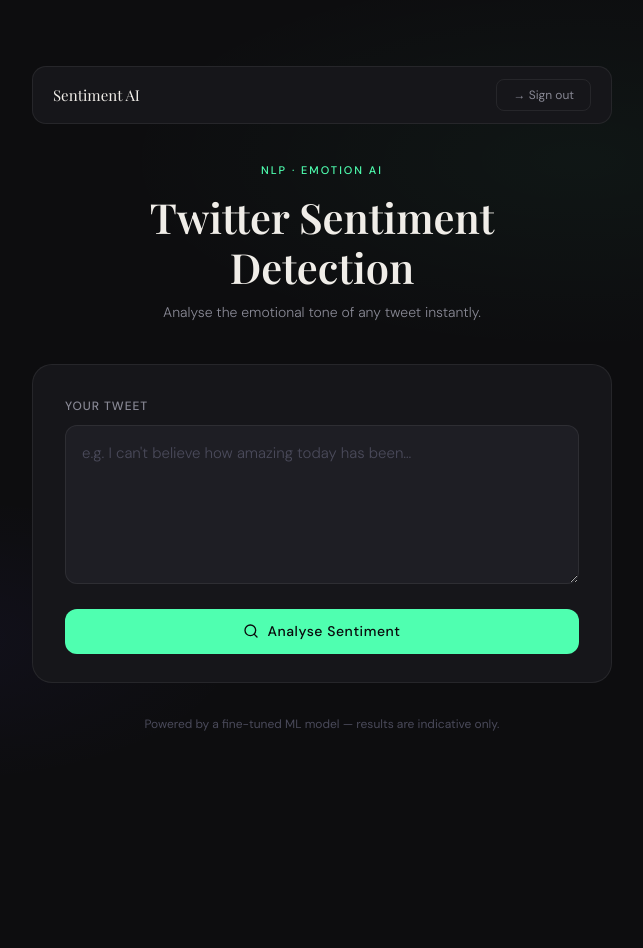
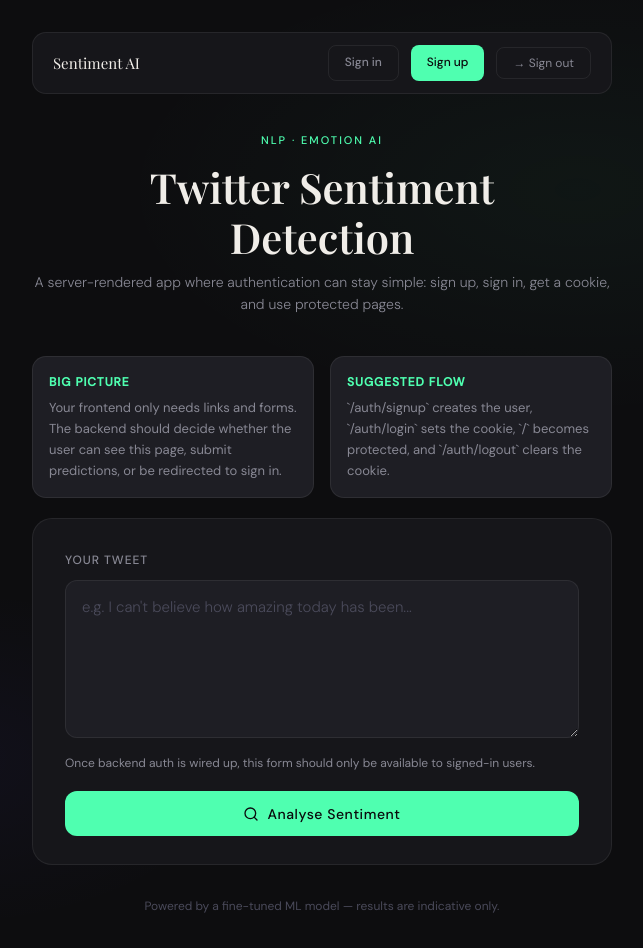
Before and after one commit to AvanindraBose/Twitter-Sentiment-Detection, a FastAPI app: page / in a window 1280 px wide. Shown: the whole page, without its empty margins (318-961 px from the left). Before the commit the page ends 731 px from the top, so only its background shows below. Run offline with FastAPI, Linux system fonts and the light colour scheme; parts of the project's set-up code (start-up, migrations or seed data) failed here and were passed over.

Commit message:
Made Few Changes to the Frontend

```diff
--- a/backend/static/style.css
+++ b/backend/static/style.css
@@ -329,6 +329,7 @@
   display: flex;
   align-items: center;
   justify-content: space-between;
+  gap: 1rem;
   padding: 0.75rem 1.25rem;
   background: var(--surface);
   border: 0.5px solid var(--border);
@@ -336,10 +337,51 @@
   margin-bottom: 2rem;
 }
 
-.topnav .nav-brand {
+.topnav .nav-brand,
+.topnav .nav-link {
   font-family: var(--font-display);
   font-size: 15px;
   color: var(--text-primary);
+  text-decoration: none;
+}
+
+.nav-actions {
+  display: flex;
+  align-items: center;
+  justify-content: flex-end;
+  gap: 0.75rem;
+  flex-wrap: wrap;
+}
+
+.btn-nav-primary,
+.btn-nav-secondary {
+  display: inline-flex;
+  align-items: center;
+  justify-content: center;
+  min-height: 36px;
+  padding: 0.45rem 1rem;
+  border-radius: 8px;
+  font-size: 12px;
+  font-weight: 500;
+  text-decoration: none;
+  transition: opacity 0.2s, border-color 0.2s, color 0.2s;
+}
+
+.btn-nav-primary {
+  background: var(--accent);
+  color: #0a0a0c;
+  border: none;
+}
+
+.btn-nav-secondary {
+  background: transparent;
+  color: var(--text-secondary);
+  border: 0.5px solid var(--border);
+}
+
+.btn-nav-primary:hover,
+.btn-nav-secondary:hover {
+  opacity: 0.9;
 }
 
 .topnav .btn-logout {
@@ -363,3 +405,71 @@
   color: #ff5f5f;
   border-color: rgba(255,95,95,0.3);
 }
+
+.auth-topnav {
+  margin-bottom: 1.5rem;
+}
+
+.auth-intro,
+.auth-overview-card {
+  background: var(--surface-2);
+  border: 0.5px solid var(--border);
+  border-radius: 14px;
+  padding: 1rem 1rem 0.95rem;
+}
+
+.auth-intro {
+  margin-bottom: 1.25rem;
+}
+
+.auth-title {
+  font-size: 12px;
+  font-weight: 600;
+  letter-spacing: 0.08em;
+  text-transform: uppercase;
+  color: var(--accent);
+  margin-bottom: 0.4rem;
+}
+
+.auth-copy {
+  font-size: 13px;
+  color: var(--text-secondary);
+}
+
+.auth-overview {
+  display: grid;
+  grid-template-columns: repeat(2, minmax(0, 1fr));
+  gap: 1rem;
+  margin-bottom: 1.25rem;
+}
+
+.form-help {
+  margin-top: 0.55rem;
+  font-size: 12px;
+  color: var(--text-secondary);
+}
+
+@media (max-width: 640px) {
+  .page-wrapper {
+    max-width: 100%;
+  }
+
+  .topnav {
+    flex-direction: column;
+    align-items: stretch;
+  }
+
+  .nav-actions {
+    justify-content: stretch;
+  }
+
+  .btn-nav-primary,
+  .btn-nav-secondary,
+  .topnav .btn-logout {
+    width: 100%;
+  }
+
+  .auth-overview {
+    grid-template-columns: 1fr;
+  }
+}
--- a/backend/templates/index.html
+++ b/backend/templates/index.html
@@ -8,19 +8,33 @@
 </head>
 <body>
   <div class="page-wrapper">
-
     <nav class="topnav">
-      <span class="nav-brand">Sentiment AI</span>
-      <form action="/auth/logout" method="POST">
-        <button type="submit" class="btn-logout">&#x2192; Sign out</button>
-      </form>
+      <a href="/" class="nav-brand">Sentiment AI</a>
+      <div class="nav-actions">
+        <a href="/auth/login" class="btn-nav-secondary">Sign in</a>
+        <a href="/auth/signup" class="btn-nav-primary">Sign up</a>
+        <form action="/auth/logout" method="POST">
+          <button type="submit" class="btn-logout">&#x2192; Sign out</button>
+        </form>
+      </div>
     </nav>
 
     <header class="site-header">
       <span class="eyebrow">NLP · Emotion AI</span>
       <h1>Twitter Sentiment<br>Detection</h1>
-      <p>Analyse the emotional tone of any tweet instantly.</p>
+      <p>A server-rendered app where authentication can stay simple: sign up, sign in, get a cookie, and use protected pages.</p>
     </header>
+
+    <section class="auth-overview">
+      <div class="auth-overview-card">
+        <p class="auth-title">Big picture</p>
+        <p class="auth-copy">Your frontend only needs links and forms. The backend should decide whether the user can see this page, submit predictions, or be redirected to sign in.</p>
+      </div>
+      <div class="auth-overview-card">
+        <p class="auth-title">Suggested flow</p>
+        <p class="auth-copy">`/auth/signup` creates the user, `/auth/login` sets the cookie, `/` becomes protected, and `/auth/logout` clears the cookie.</p>
+      </div>
+    </section>
 
     <div class="card">
       <form action="/predict" method="POST">
@@ -29,8 +43,9 @@
           id="tweet"
           name="text"
           rows="5"
-          placeholder="e.g. I can't believe how amazing today has been…"
+          placeholder="e.g. I can't believe how amazing today has been..."
         ></textarea>
+        <p class="form-help">Once backend auth is wired up, this form should only be available to signed-in users.</p>
         <button type="submit" class="btn-predict">
           <svg viewBox="0 0 24 24" fill="none" stroke="currentColor" stroke-width="2" stroke-linecap="round" stroke-linejoin="round">
             <circle cx="11" cy="11" r="8"/><line x1="21" y1="21" x2="16.65" y2="16.65"/>
@@ -43,7 +58,6 @@
     <footer class="site-footer">
       Powered by a fine-tuned ML model &mdash; results are indicative only.
     </footer>
-
   </div>
 </body>
 </html>
```
Also changed, not shown: backend/templates/login.html (+18 -8 lines), backend/templates/signup.html (+22 -9 lines).
